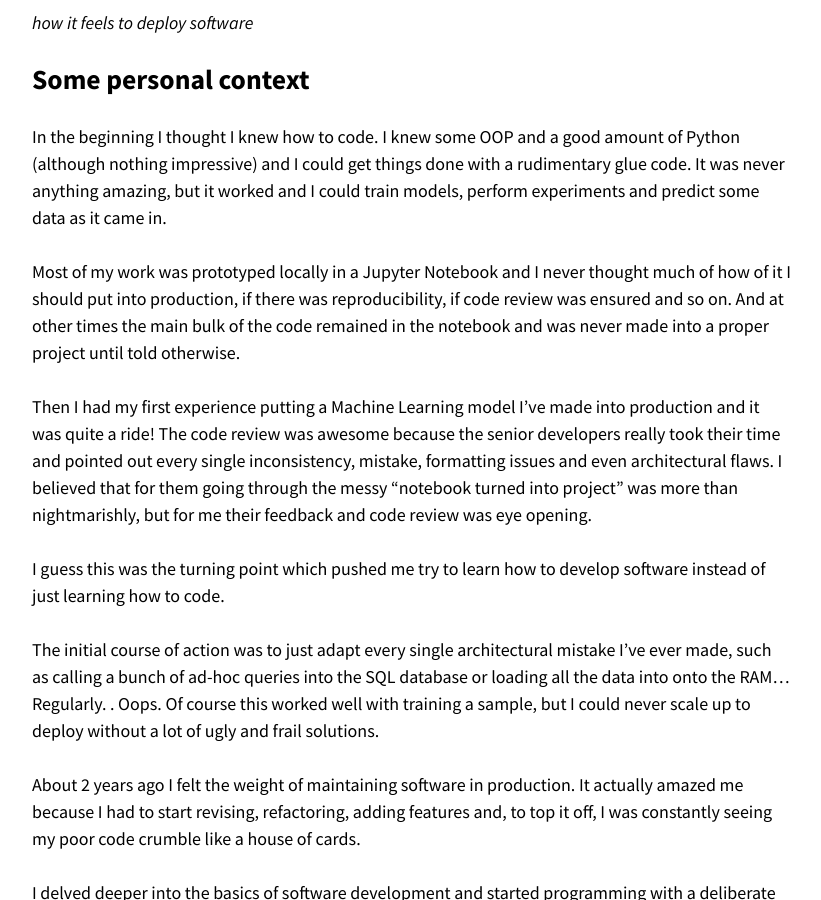
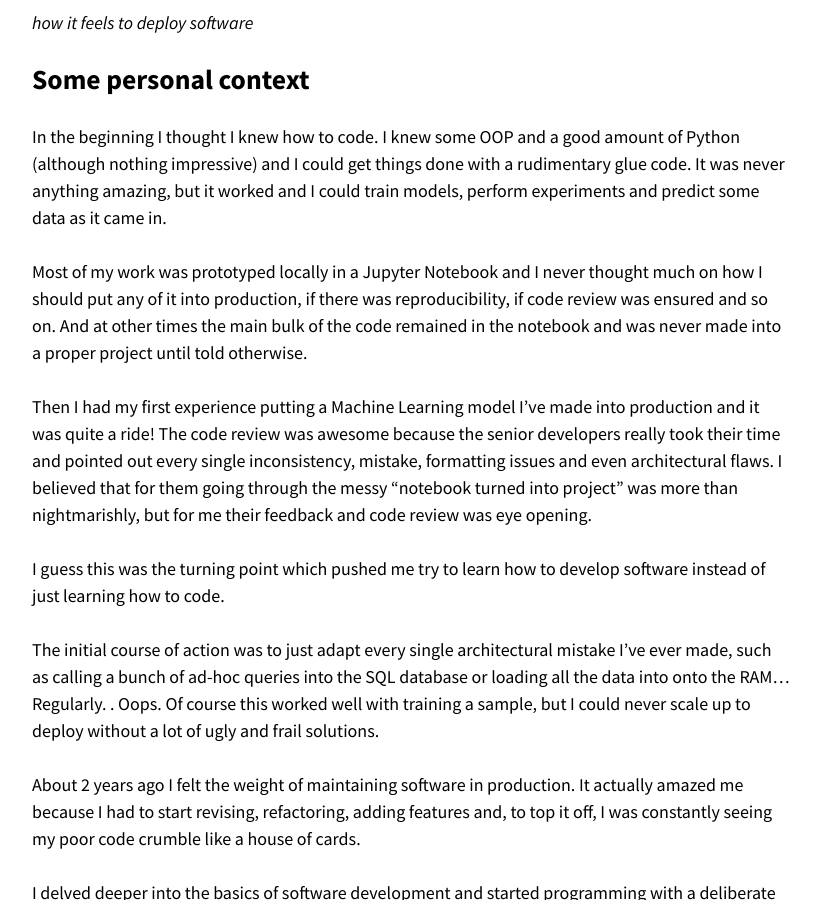
Before and after one commit to NeowayLabs/neowaylabs.github.io, a Jekyll site: the page built from _posts/2019-03-11-from-notebooks-to-production-software.md, in a window 1280 px wide and 900 px high, scrolled down 1038 px. Shown: the whole window, without its empty margins (343-1164 px from the left). Built offline with Jekyll 4.4.1, drawn with Linux system fonts in a browser that asks for light colours; nearby versions of some CDN libraries; comment, search, counter and statistics services are not loaded.

Commit message:
Fix minor typos

```diff
--- a/_posts/2019-03-11-from-notebooks-to-production-software.md
+++ b/_posts/2019-03-11-from-notebooks-to-production-software.md
@@ -18,7 +18,7 @@ excerpt:  "Personal experience on learning software development as a 'data scien
 
 In the beginning I thought I knew how to code. I knew some OOP and a good amount of Python (although nothing impressive) and I could get things done with a rudimentary glue code. It was never anything amazing, but it worked and I could train models, perform experiments and predict some data as it came in.
 
-Most of my work was prototyped locally in a Jupyter Notebook and I never thought much of how of it I should put into  production, if there was reproducibility, if code review was ensured and so on. And at other times the main bulk of the code remained in the notebook and was never made into a proper project until told otherwise.
+Most of my work was prototyped locally in a Jupyter Notebook and I never thought much on how I should put any of it into production, if there was reproducibility, if code review was ensured and so on. And at other times the main bulk of the code remained in the notebook and was never made into a proper project until told otherwise.
 
 Then I had my first experience putting a Machine Learning model I've made into production and it was quite a ride! The code review was awesome because the senior developers really took their time and pointed out every single inconsistency, mistake, formatting issues and even architectural flaws. I believed that for them going through the messy “notebook turned into project” was more than nightmarishly, but for me their feedback and code review was eye opening.
 
```
